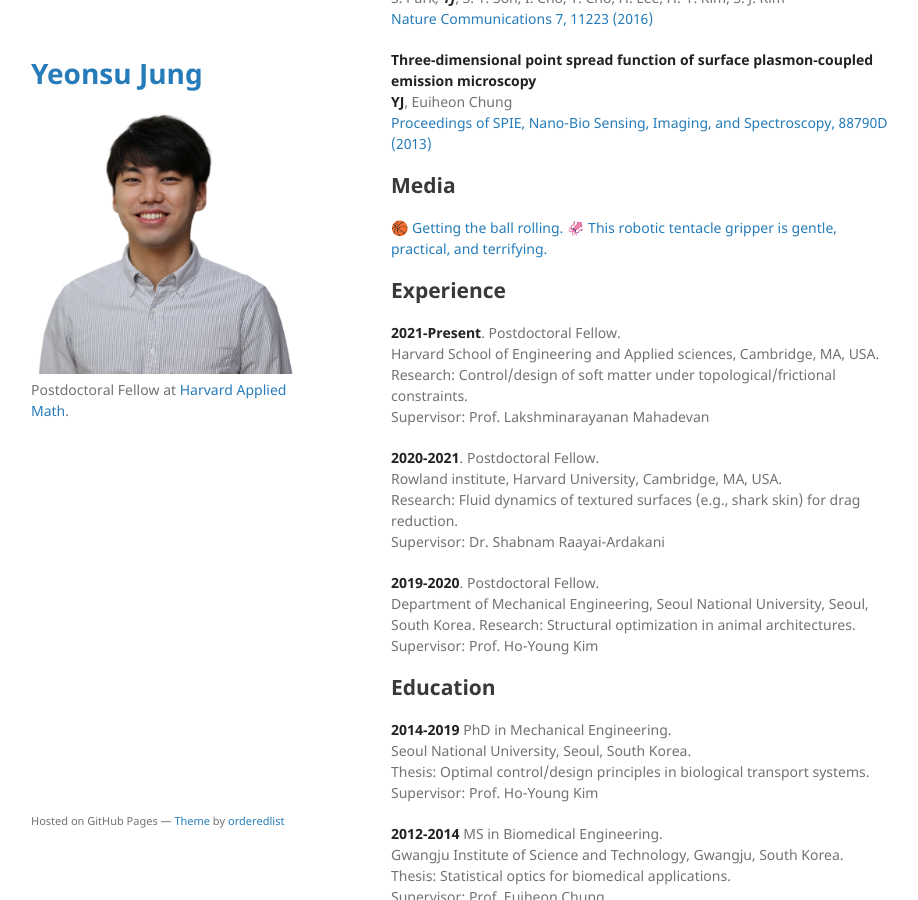
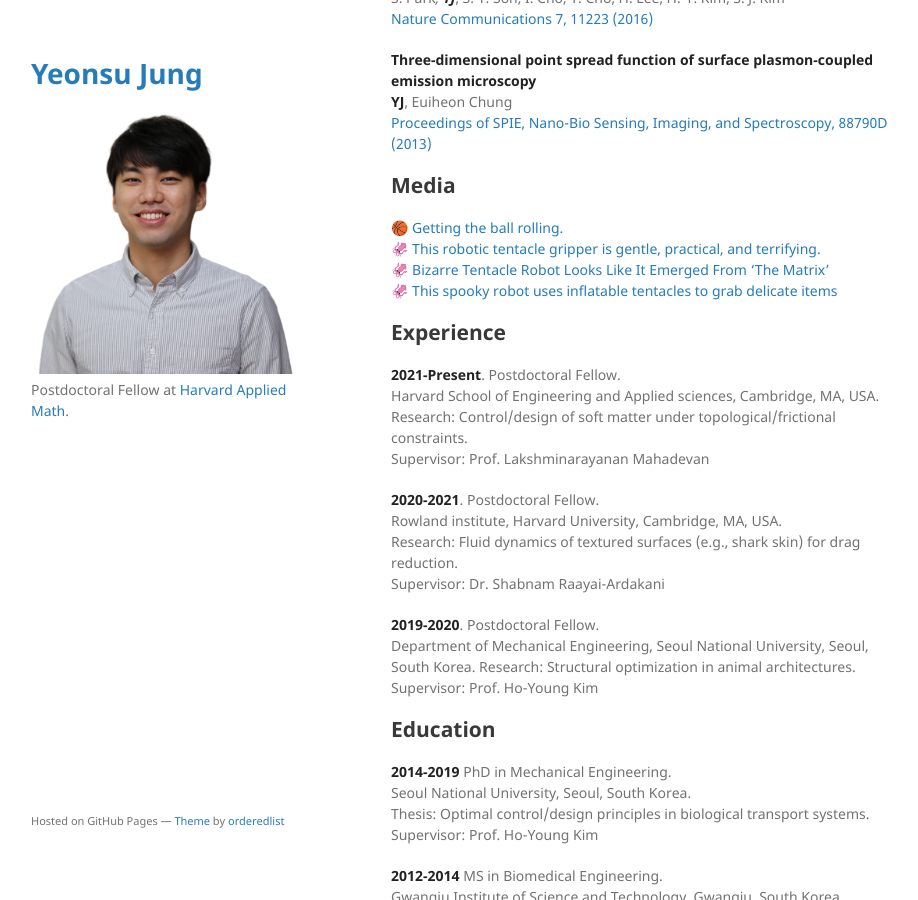
Before and after one commit to yeonsu-jung/website_pages-themes-minimal-c27a30c, a Jekyll site: the page built from index.md, in a window 1280 px wide and 900 px high, scrolled down 1152 px. Shown: the whole window, without its empty margins (179-1097 px from the left). Built offline with Jekyll 4.4.1, drawn with Linux system fonts in a browser that asks for light colours.

Commit message:
Update index.md

```diff
--- a/index.md
+++ b/index.md
@@ -63,6 +63,8 @@ S. Park*, **YJ***, S. Y. Son, I. Cho, Y. Cho, H. Lee, H.-Y. Kim, S. J. Kim
 
 🏀 [Getting the ball rolling.](https://seas.harvard.edu/news/2025/03/getting-ball-rolling)
 🦑 [This robotic tentacle gripper is gentle, practical, and terrifying.](https://www.theverge.com/2022/10/26/23424420/robot-tentacle-gripper-rubber-filaments-mr-jelly-hands)
+🦑 [Bizarre Tentacle Robot Looks Like It Emerged From 'The Matrix'](https://www.cnet.com/science/bizarre-tentacle-robot-looks-like-it-emerged-from-the-matrix/)
+🦑 [This spooky robot uses inflatable tentacles to grab delicate items](https://www.popsci.com/technology/harvard-tentacle-robot/)
 
 
 ## Experience
```
